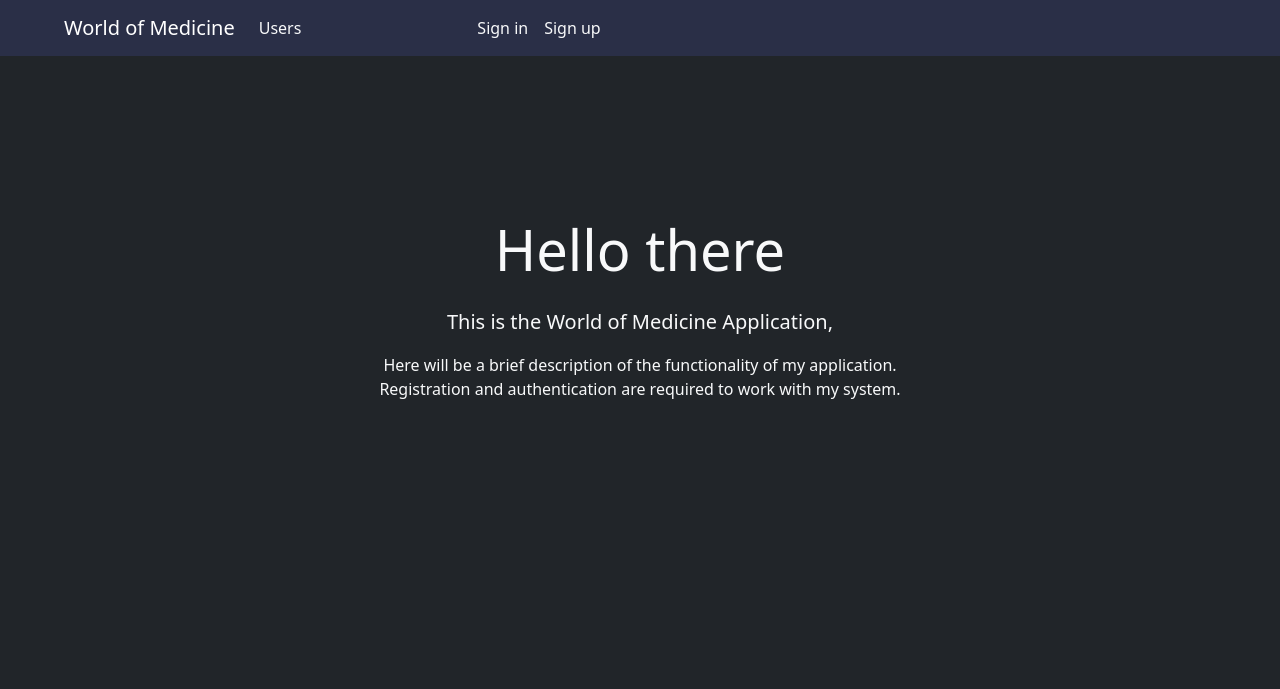
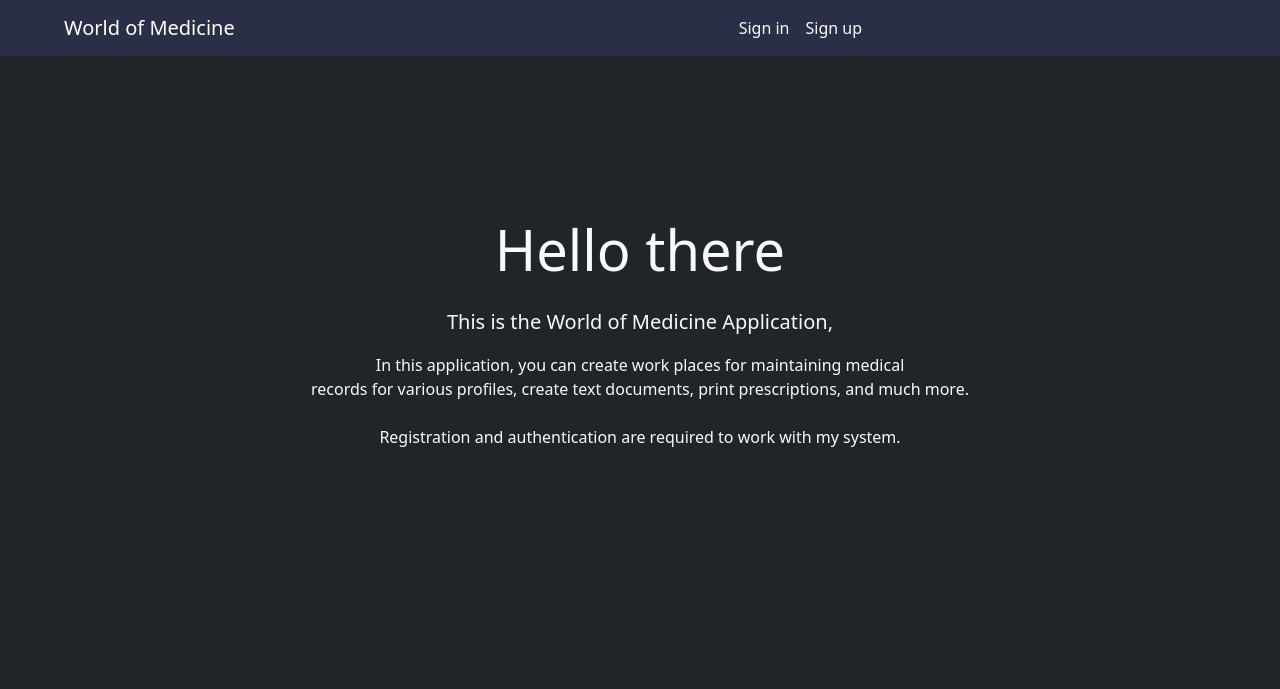
Before and after one commit to Spike2250/wom-portal-django, a Django app: page / in a window 1280 px wide. Shown: the top 689 px of the page. Run offline with Django 5.2, Linux system fonts and the light colour scheme; some libraries are stand-ins or nearby versions.

Commit message:
fix navbar and homepage

```diff
--- a/app/templates/index.html
+++ b/app/templates/index.html
@@ -18,8 +18,10 @@
                 <p class="mx-auto w-50">
                 <p class="lead">{% trans 'This is the World of Medicine Application,' %}</p>
                 <p class="text-center mx-auto w-75">
-                    {% trans 'Here will be a brief description of the functionality of my application.' %}
+                    {% trans 'In this application, you can create work places for maintaining medical' %}
                     <br>
+                    {% trans 'records for various profiles, create text documents, print prescriptions, and much more.' %}
+                    <br><br>
                     {% trans 'Registration and authentication are required to work with my system.' %}
                 </p>
             {% endif %}
--- a/app/templates/navbar.html
+++ b/app/templates/navbar.html
@@ -8,17 +8,17 @@
     </button>
     <div class="collapse navbar-collapse" id="navbarToggleExternalContent">
         <ul class="navbar-nav mr-auto">
-            <li class="nav-item">
-                <a class="nav-link text-light-emphasis" href="{% url 'users' %}">{% trans 'Users' %}</a>
-            </li>
             {% if request.user.is_authenticated %}
                 <li class="nav-item">
-                    <a class="nav-link text-light-emphasis" href="{% url 'workplaces' %}">{% trans 'Work places' %}</a>
+                    <a class="nav-link text-light-emphasis" href="{% url 'users' %}">{% trans 'Users' %}</a>
+                </li>
+                <li class="nav-item">
+                    <a class="nav-link text-light-emphasis" href="{% url 'workplaces' %}">{% trans 'My work places' %}</a>
                 </li>
             {% endif %}
         </ul>
 
-        <ul class="navbar-nav" style="padding-left: 10em;">
+        <ul class="navbar-nav" style="padding-left: 30em;">
             {% if request.user.is_authenticated %}
                 <li class="nav-item">
                     <p class="nav-link disabled text-light-emphasis user-select-none my-0">{% trans 'Current user: '%}</p>
```
